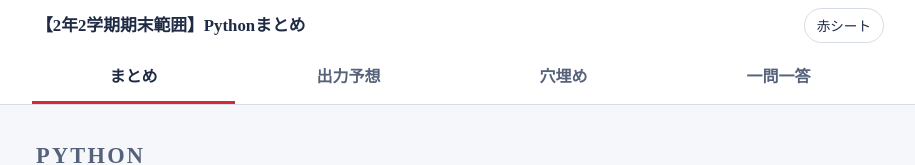
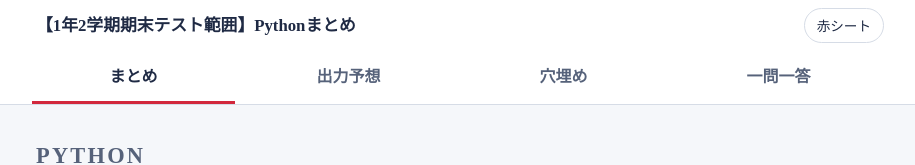
Before and after one commit to youki29/python-matome, a plain HTML site: page index.html in a window 1280 px wide. Shown: the top 165 px of the page, without its empty margins (180-1095 px from the left). Drawn offline with Linux system fonts and the light colour scheme; a web font is replaced by a local one.

Commit message:
名前を【1年2学期期末テスト範囲】に変更
Co-Authored-By: Claude Opus 5.5 <noreply@anthropic.com>

```diff
--- a/index.html
+++ b/index.html
@@ -3,7 +3,7 @@
 <head>
 <meta charset="UTF-8">
 <meta name="viewport" content="width=device-width, initial-scale=1, viewport-fit=cover">
-<title>【2年2学期期末範囲】Pythonまとめ｜配列・二重ループ・関数</title>
+<title>【1年2学期期末テスト範囲】Pythonまとめ｜配列・二重ループ・関数</title>
 <link rel="preconnect" href="https://fonts.googleapis.com">
 <link rel="preconnect" href="https://fonts.gstatic.com" crossorigin>
 <link href="https://fonts.googleapis.com/css2?family=Zen+Kaku+Gothic+New:wght@400;500;700&family=Zen+Old+Mincho:wght@700;900&display=swap" rel="stylesheet">
@@ -144,7 +144,7 @@ code{font-family:ui-monospace,Menlo,Consolas,monospace;font-size:.92em;backgroun
 <body>
 <header class="top">
   <div class="bar">
-    <span class="brand">【2年2学期期末範囲】Pythonまとめ</span>
+    <span class="brand">【1年2学期期末テスト範囲】Pythonまとめ</span>
     <button class="iconbtn sheetbtn" id="sheetBtn" aria-pressed="false" title="重要語句を赤シートで隠す">赤シート</button>
   </div>
   <nav class="tabs" aria-label="ページ切り替え">
```
